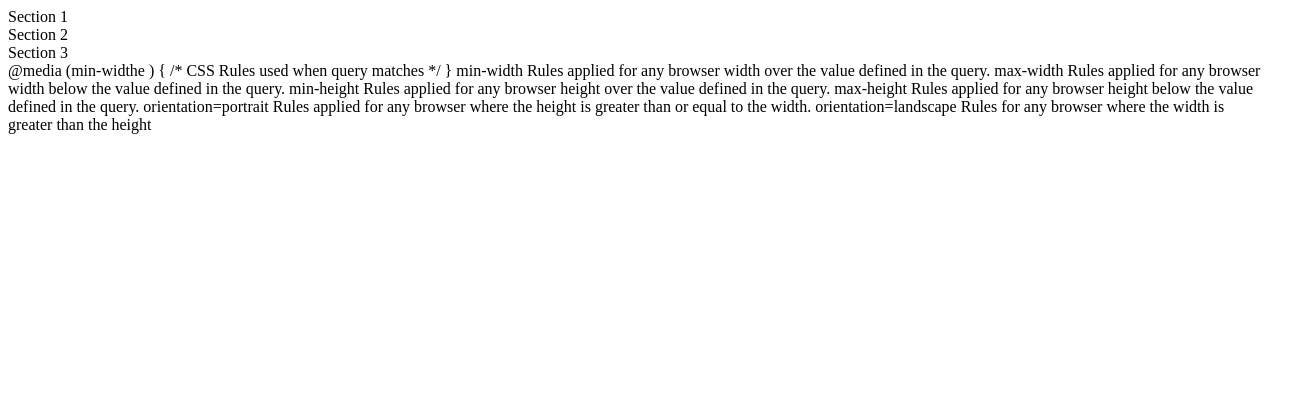
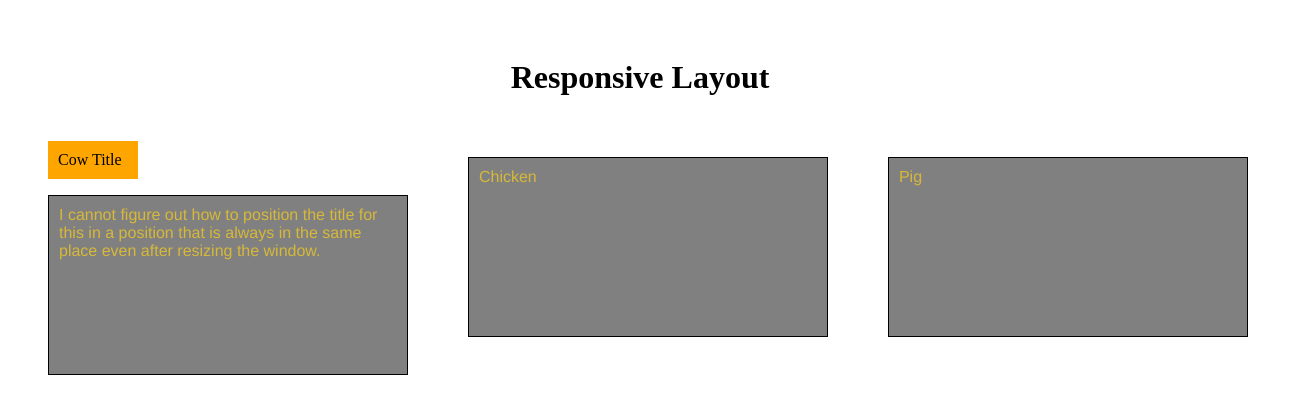
Before and after one commit to davidrazidlo/module2solution, a plain HTML site: page index.html in a window 1280 px wide. Shown: the whole page, 1308 px wide, since content can reach past the window. Drawn offline with Linux system fonts and the light colour scheme.

Commit message:
Update index.html

```diff
--- a/index.html
+++ b/index.html
@@ -1,48 +1,115 @@
 
-<!doctype html>
+<!DOCTYPE html>
 <html>
 <head>
 <meta charset="utf-8">
-<title>Untitled Document</title>
+<meta name="viewport" content="width=device-width, initial-scale=1">
+<title>Our Menu</title>
+<style>
+
+/********** Base styles **********/
+* {
+  	box-sizing: border-box;
+	text-align:left;
+	text-align: bottom;
+  	padding: 10px;
+  }
+
+
+h1 {
+  	margin-bottom: 15px;
+  	text-align: center;
+}
+
+p {
+	border: 1px solid black;
+	background-color: #A52A2A;
+	width: 90%;
+	height: 180px;
+	font-family: Helvetica;
+	color: #D7B839;
+	background-color: grey;
+
+}
+
+/* Simple Responsive Framework. */
+.row {
+  width: 100%;
+  Position: absolute;
+
+}
+
+.cow-label {
+	Background-color:orange;
+	position:relative;
+	width:90px;
+
+
+	}
+
+
+/********** Large devices only **********/
+
+@media (min-width: 992px) {
+  .col-lg-1, .col-lg-2, .col-lg-3 {
+    float: left;
+    border: 1px black;
+	position:relative;
+
+  }
+  .col-lg-1 {
+    width: 33.33%;
+
+  }
+  .col-lg-2 {
+    width: 33.33%;
+  }
+  .col-lg-3 {
+    width: 33.33%;
+  }
+
+}
+
+
+/********** Medium devices only **********/
+@media (min-width: 768px) and (max-width: 991px) {
+  .col-md-1, .col-md-2, .col-md-3 {
+    float: left;
+    border: 1px black;
+	position:relative;
+
+  }
+  .col-md-1 {
+    width: 50%;
+  }
+  .col-md-2 {
+    width: 50%;
+  }
+  .col-md-3 {
+    width: 100%;
+
+  }
+
+}
+</style>
 </head>
+<body>
 
-<div>
+<h1>Responsive Layout</h1>
 
-  <div>Section 1</div>
+<div class="row">
+  <div class="col-lg-1 col-md-1 ">
+	<div class="cow-label">Cow Title</div>
+		<p>I cannot figure out how to position the title for this in a position that is always in the same place even after resizing the window.</p></div>
+<div class="col-lg-2 col-md-2 "><p>Chicken</p></div>
 
-  <div>Section 2</div>
 
-  <div>Section 3</div>
+  <div class="col-lg-3 col-md-3 "><p>Pig</p></div>
+
+
+
 
 </div>
 
-<body>
 </body>
 </html>
-
-@media (min-widthe ) {
-  /* CSS Rules used when query matches */
-}
-
-min-width	Rules applied for any browser width over the value defined in the query.
-max-width	Rules applied for any browser width below the value defined in the query.
-min-height	Rules applied for any browser height over the value defined in the query.
-max-height	Rules applied for any browser height below the value defined in the query.
-orientation=portrait	Rules applied for any browser where the height is greater than or equal to the width.
-orientation=landscape	Rules for any browser where the width is greater than the height
-
-<link rel="stylesheet" media="(max-width: 640px)" href="max-640px.css">
-<link rel="stylesheet" media="(min-width: 640px)" href="min-640px.css">
-<link rel="stylesheet" media="(orientation: portrait)" href="portrait.css">
-<link rel="stylesheet" media="(orientation: landscape)" href="landscape.css">
-<style>
-  @media (min-width: 500px) and (max-width: 600px) {
-    h1 {
-      color: fuchsia;
-    }
-
-    .desc:after {
-      content:" In fact, it's between 500px and 600px wide.";
-    }
-  }
-</style>
```
